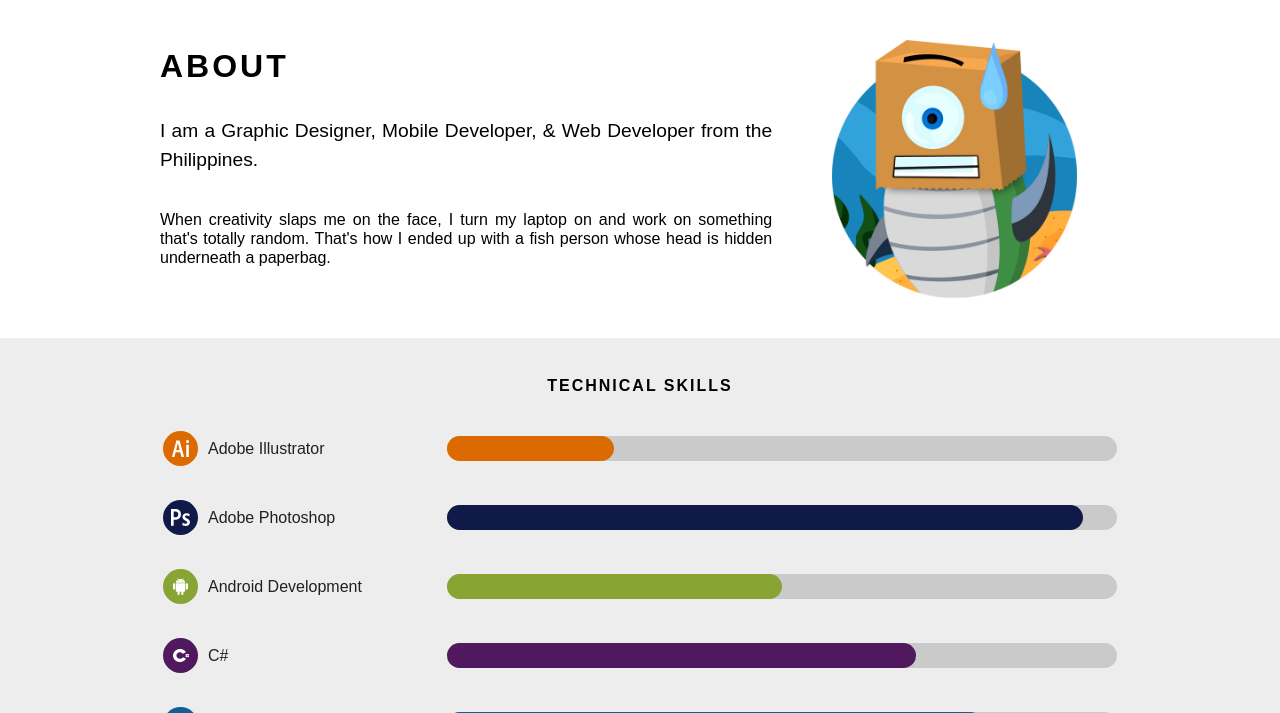
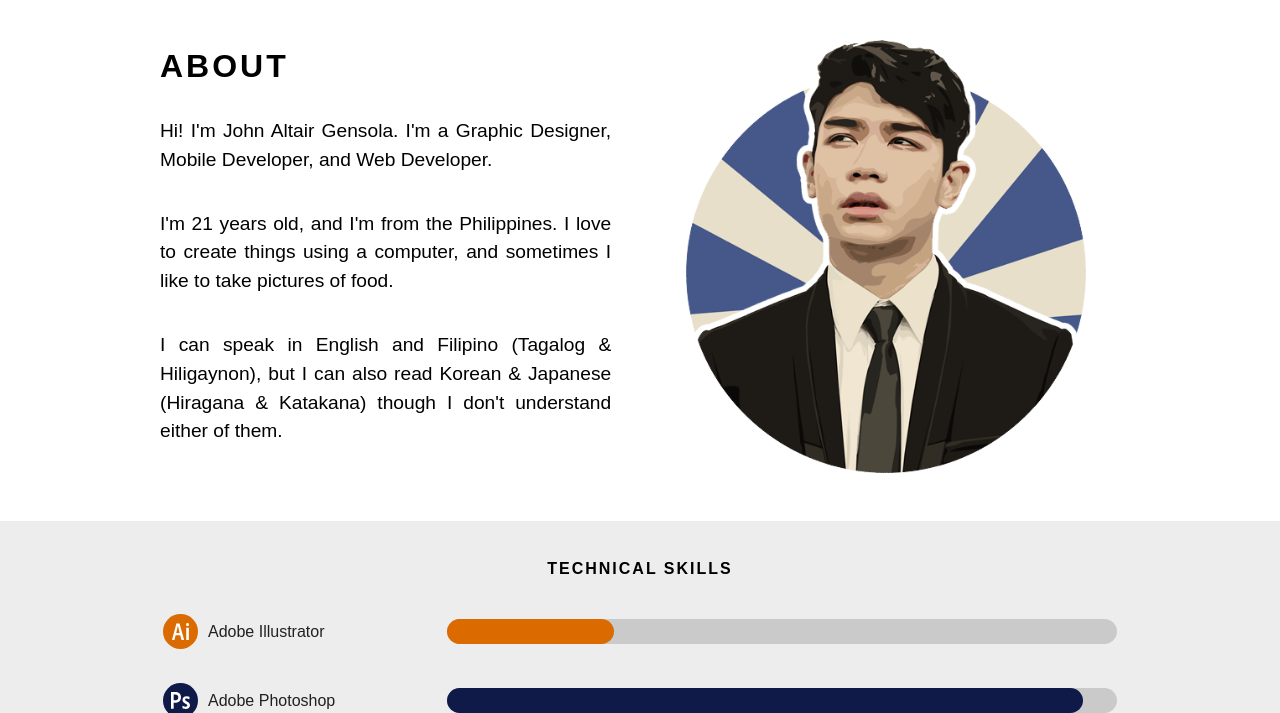
Before and after one commit to johnaltair/John-Altair-s-Portfolio, a PHP site: page /index.php?mod=about in a window 1280 px wide. Shown: the part 101-814 px from the top of the page. Run offline with PHP 8.4, Linux system fonts and the light colour scheme; some web fonts are replaced.

Commit message:
Updated the About and Contact pages

```diff
--- a/about.php
+++ b/about.php
@@ -2,12 +2,17 @@
     <div class="top-section">
         <div class="top-text">
             <h2>About</h2>
-            <h4>I am a Graphic Designer, Mobile Developer, & Web Developer from the Philippines.</h4>
-            <p>When creativity slaps me on the face, I turn my laptop on and work on something that's totally random.
-                That's how I ended up with a fish person whose head is hidden underneath a paperbag.</p>
+            <div class="filler-image mobile">
+                <img alt="Portrait" src="images/portrait-2.png">
+            </div>
+            <h4>Hi! I'm John Altair Gensola. I'm a Graphic Designer, Mobile Developer, and Web Developer. </h4>
+            <h4>I'm 21 years old, and I'm from the Philippines. I love to create things using a computer, and sometimes
+                I like to take pictures of food.</h4>
+            <h4 class="excess">I can speak in English and Filipino (Tagalog & Hiligaynon), but I can also read Korean & Japanese (Hiragana & Katakana) though I don't
+                understand either of them.</h4>
         </div>
-        <div class="filler-image">
-            <img alt="Paper Head" src="images/paper-head.png">
+        <div class="filler-image desktop">
+            <img alt="Portrait" src="images/portrait-2.png">
         </div>
     </div>
     <div class="bottom-section">
--- a/contact.php
+++ b/contact.php
@@ -6,7 +6,7 @@
             <div class="filler-image mobile">
                 <img alt="Portrait" src="images/portrait.png">
             </div>
-            <h4>Thank you for your interest in my work. If you're looking for an awesome person to work
+            <h4>If you're looking for a proficient guy to work
                 for you, don't hesitate to keep to reach me through the following channels:</h4>
             <ul class="sns">
                 <li>
--- a/css/style.css
+++ b/css/style.css
@@ -3973,6 +3973,11 @@ footer p {
     display: inline-block;
     margin-top: 0;
   }
+  .portfolio .top-section h4.excess,
+  .about .top-section h4.excess,
+  .contact .top-section h4.excess {
+    display: none;
+  }
   .portfolio .top-section p,
   .about .top-section p,
   .contact .top-section p {
@@ -3982,18 +3987,29 @@ footer p {
   .about .top-section .filler-image,
   .contact .top-section .filler-image {
     height: 258px;
-    margin: 0 50px;
-    width: 40%;
+    margin: 0 10px 0 30px;
+    width: 100%;
   }
   .portfolio .top-section .filler-image img,
   .about .top-section .filler-image img,
   .contact .top-section .filler-image img {
-    width: 245px;
+    width: 100%;
+    max-width: 400px;
   }
   .portfolio .top-section .filler-image.desktop,
   .about .top-section .filler-image.desktop,
   .contact .top-section .filler-image.desktop {
-    display: block;
+    height: 100%;
+    display: -webkit-flex;
+    display: -ms-flexbox;
+    display: -ms-flex;
+    display: flex;
+    -webkit-align-items: start;
+    -ms-align-items: start;
+    align-items: start;
+    -webkit-justify-content: center;
+    -ms-justify-content: center;
+    justify-content: center;
   }
   .portfolio .top-section .filler-image.mobile,
   .about .top-section .filler-image.mobile,
@@ -4069,13 +4085,6 @@ footer p {
     -ms-order: 2;
     order: 2;
   }
-  .contact .top-section .filler-image {
-    width: 100%;
-  }
-  .contact .top-section .filler-image img {
-    width: 100%;
-    max-width: 425px;
-  }
   .mid-section {
     padding: 0 10px 40px;
     -webkit-flex-direction: row;
@@ -4083,3 +4092,9 @@ footer p {
     flex-direction: row;
   }
 }
+@media only screen and (min-width: 1024px) {
+  .about .top-section h4.excess,
+  .contact .top-section h4.excess {
+    display: block;
+  }
+}
--- a/homepage.php
+++ b/homepage.php
@@ -1,5 +1,5 @@
 <div class="homepage">
-    <h2><span>Hi, I'm John Altair & I'm a</span></h2>
+    <h2><span>Hi! I'm John Altair & I'm a</span></h2>
     <div class="owl-carousel">
         <div class="slide web-developer">
             <div class="slide-content">
--- a/less/pages.less
+++ b/less/pages.less
@@ -722,6 +722,10 @@
 
                     margin-top: 0;
                 }
+
+                &.excess {
+                    display: none;
+                }
             }
 
             p {
@@ -730,15 +734,20 @@
 
             .filler-image {
                 height: 258px;
-                margin: 0 50px;
-                width: 40%;
+                margin: 0 10px 0 30px;
+                width: 100%;
 
                 img {
-                    width: 245px;
+
+                    width: 100%;
+                    max-width: 400px;
                 }
 
                 &.desktop {
-                    display: block;
+                    height: 100%;
+                    .flex-display();
+                    .align-items(start);
+                    .justify-content(center);
                 }
 
                 &.mobile {
@@ -810,20 +819,18 @@
         }
     }
 
-    .contact {
-        .top-section .filler-image {
-            width: 100%;
-
-            img {
-                width: 100%;
-                max-width: 425px;
-            }
-        }
-    }
-
     .mid-section {
         padding: 0 10px 40px;
 
         .flex-direction(row);
     }
 }
+
+@media only screen  and (min-width: @screen__l) {
+    .about,
+    .contact {
+        .top-section h4.excess {
+            display: block;
+        }
+    }
+}
```
Also changed, not shown: css/buttons.css (+26 -11 lines), css/footer.css (+26 -11 lines), css/header.css (+26 -11 lines), css/pages.css (+26 -11 lines), css/reset.css (+26 -11 lines), images/portrait-2.png (added).
